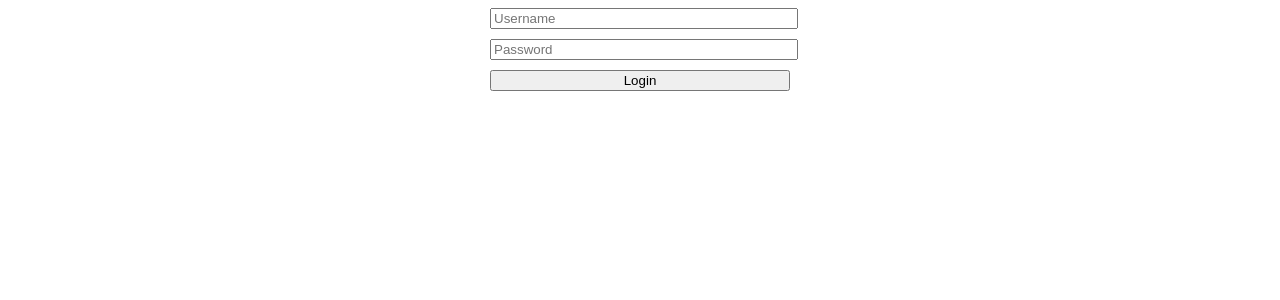
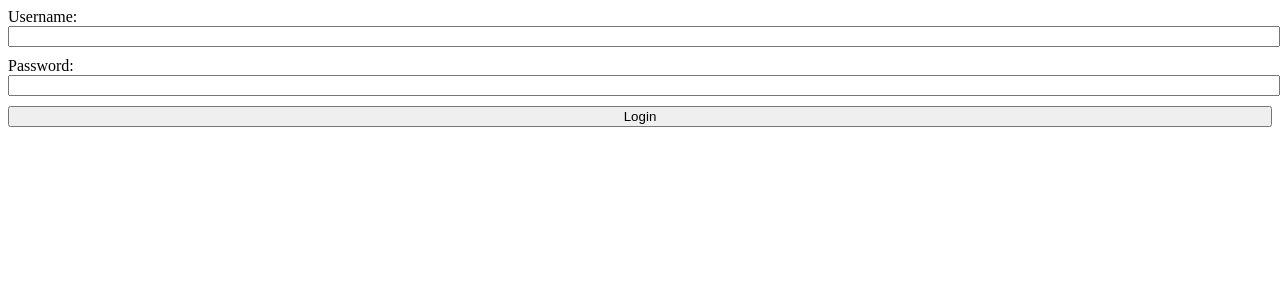
Before and after one commit to adulson1/cartes, an Angular app in the folder front/: page /login in a window 1280 px wide. Shown: the top 300 px of the page. Built offline with nearby package versions, Linux system fonts and the light colour scheme.

Commit message:
conf 1.0.1

```diff
--- a/front/angular.json
+++ b/front/angular.json
@@ -59,6 +59,9 @@
           "defaultConfiguration": "production"
         },
         "serve": {
+          "options": {
+            "proxyConfig": "proxy.conf.json"
+          },
           "builder": "@angular-devkit/build-angular:dev-server",
           "configurations": {
             "production": {
--- a/front/src/app/auth-service.service.ts
+++ b/front/src/app/auth-service.service.ts
@@ -9,7 +9,12 @@ export class AuthServiceService {
   private apiUrl = 'localhost:8080/api/users';
   constructor(private http: HttpClient) {}
 
-  login(credentials: any): Observable<any> {
-    return this.http.post<any>("`${this.apiUrl}/login`", credentials);
+  login1(credentials: any): Observable<any> {
+    return this.http.post<any>(`localhost:8080/api/users/login`, credentials);
+  }
+
+  login(username: string, password: string): Observable<any> {
+    const credentials ={ username, password };
+    return this.http.post<any>(`${this.apiUrl}/login`,credentials);
   }
 }
--- a/front/src/app/login/login.component.html
+++ b/front/src/app/login/login.component.html
@@ -1,7 +1,11 @@
-<div class="login-container">
-  <form>
-    <input type="text" placeholder="Username" name="username">
-    <input type="password" placeholder="Password" name="password">
-    <button type="submit">Login</button>
-  </form>
-</div>
+<form (ngSubmit)="login()">
+  <div>
+    <label for="username">Username:</label>
+    <input type="text" id="username" name="username" [(ngModel)]="username">
+  </div>
+  <div>
+    <label for="password">Password:</label>
+    <input type="password" id="password" name="password" [(ngModel)]="password">
+  </div>
+  <button type="submit">Login</button>
+</form>
--- a/front/src/app/login/login.component.ts
+++ b/front/src/app/login/login.component.ts
@@ -1,25 +1,28 @@
 import { Component } from '@angular/core';
 import { AuthServiceService } from '../auth-service.service';
 import { Router } from '@angular/router';
+import { FormsModule } from '@angular/forms';
 
 
 @Component({
   selector: 'app-login',
   standalone: true,
-  imports: [],
+  imports: [FormsModule],
   templateUrl: './login.component.html',
   styleUrl: './login.component.css'
 })
 export class LoginComponent {
 
-   credentials = { username: "", password: "" }
+   credentials = { username: "", password: "" };
+   username: string = '';
+   password: string = '';
 
 
   constructor(private authService: AuthServiceService, private router: Router) {}
 
-  login() {
+  login1() {
     console.log("===== LOGIN ======");
-    this.authService.login(this.credentials).subscribe(res => {
+    this.authService.login1(this.credentials).subscribe(res => {
       // Redirect to the desired route after successful login
       if(res){
         console.log("SUCCESS !"+res.users);
@@ -33,4 +36,19 @@ export class LoginComponent {
       console.log("ERR!");
     });
   }
+
+  login(): void {
+    console.log("===== LOGIN ======");
+    this.authService.login(this.username, this.password)
+      .subscribe(
+        response => {
+          // Handle successful login response
+          console.log('Login successful');
+        },
+        error => {
+          // Handle login error
+          console.error('Login failed:', error);
+        }
+      );
+  }
 }
```
